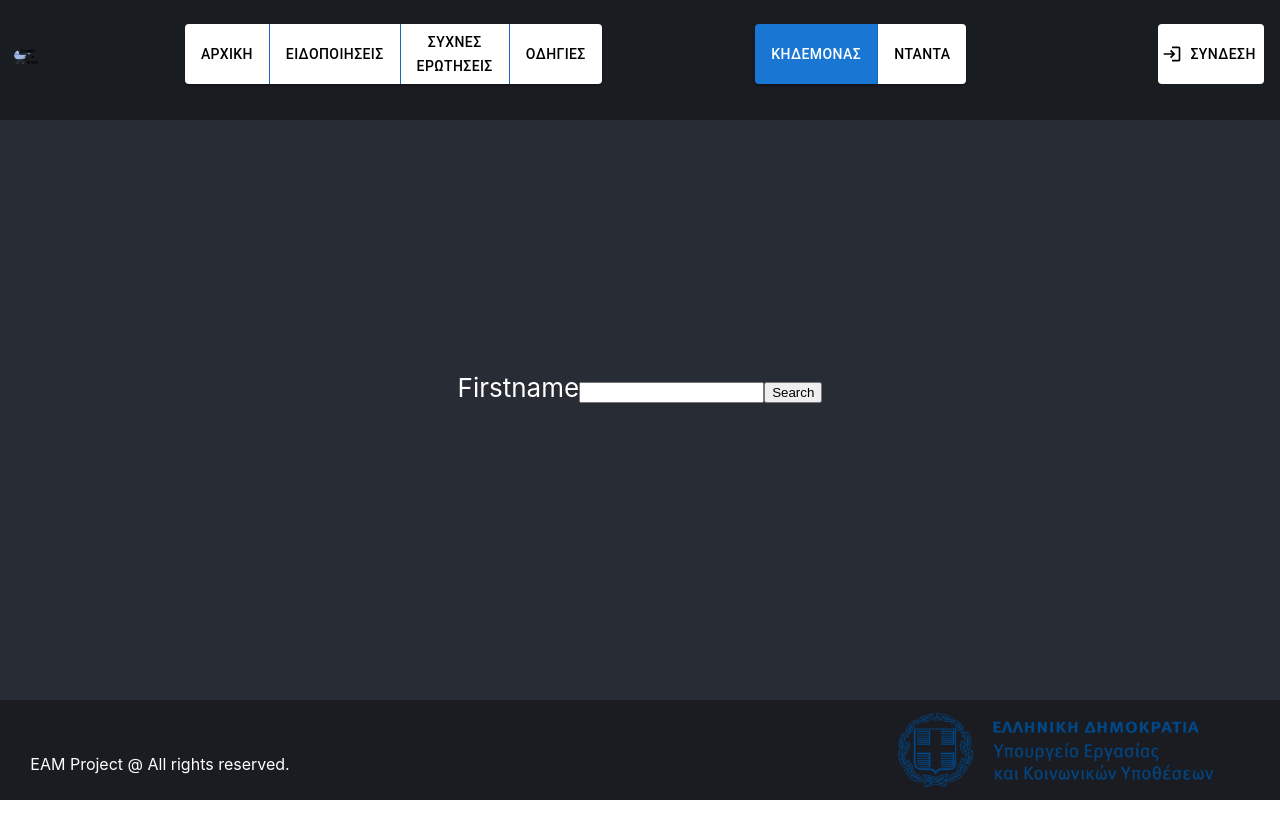
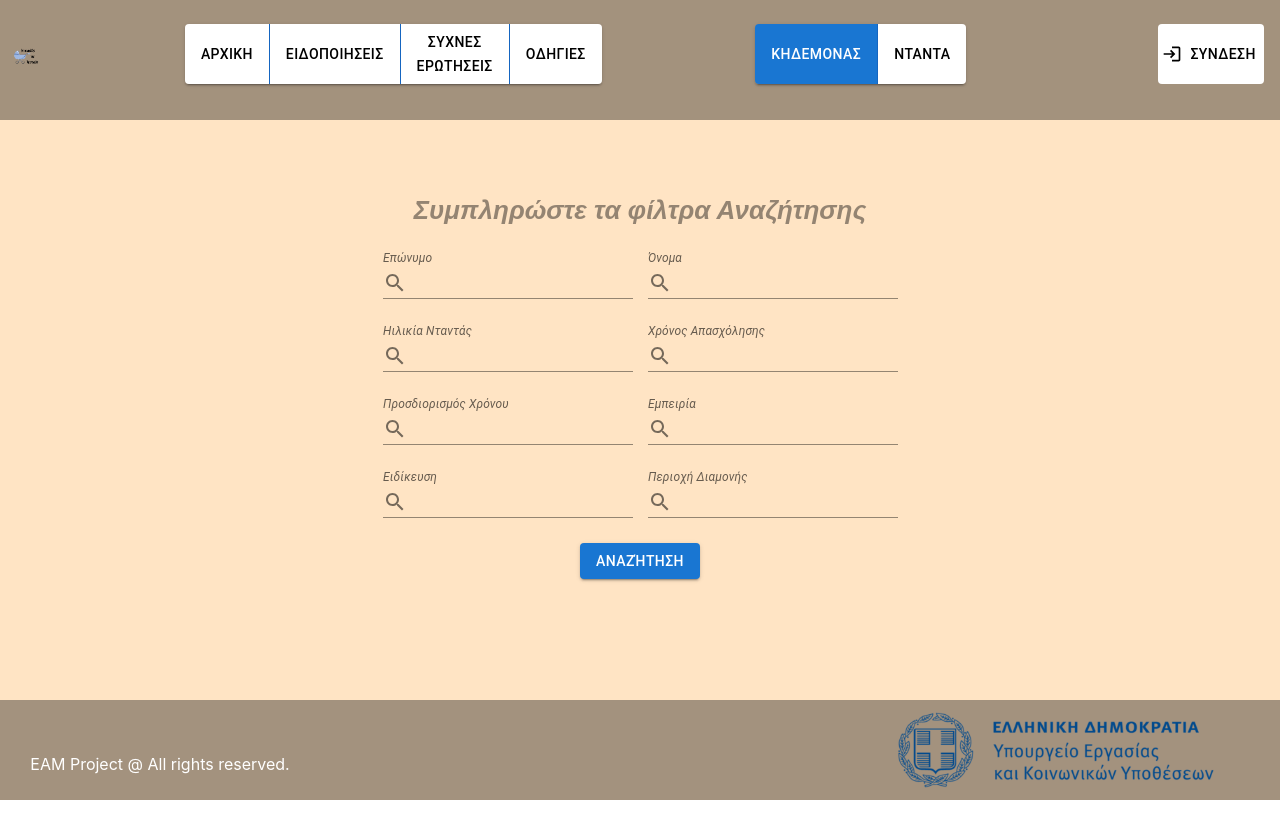
Before and after one commit to argylaz/Ntantades_ths_Geitonias, a React (Create React App) app in the folder react-ntantades-app/: page /Parent/Actions/Search in a window 1280 px wide. Shown: the top 838 px of the page. Built offline with nearby package versions, Linux system fonts and the light colour scheme; no server answers.

Commit message:
Search for Nanny working (not in the correct db)

```diff
--- a/react-ntantades-app/src/App.js
+++ b/react-ntantades-app/src/App.js
@@ -18,6 +18,7 @@ import FundingRequirements from "./pages/FundingRequirements.jsx"
 import ParentsActions from "./pages/ParentsActions.jsx"
 import NannyActions from "./pages/NannyActions.jsx"
 import Search from "./pages/Search.jsx"
+import NannyResults from "./pages/NannyResults.jsx"
 import RequestsNanny from "./pages/RequestsNanny.jsx";
 
 import './StyleSheets/App.css';
@@ -44,6 +45,7 @@ function App() {
               <Route path="/Parent/FundingRequirements" element={<FundingRequirements />} />
               <Route path="/Parent/ParticipationRequirements" element={<ParticipationRequiremenents />} />
               <Route path="/Parent/Actions/Search" element={<Search/>} />
+              <Route path="/Parent/Actions/Search/NannyResults" element={<NannyResults/>} />
               <Route path="/Parent/Actions" element={<ParentsActions/>} />
               <Route path="/Nanny/Actions" element={<NannyActions/>} />
               <Route path="/Nanny/Actions/Requests" element={<RequestsNanny />} />
--- a/react-ntantades-app/src/StyleSheets/App.css
+++ b/react-ntantades-app/src/StyleSheets/App.css
@@ -14,7 +14,8 @@
 }
 
 .App-header {
-  background-color: #282c34;
+  /* background-color: #282c34; */
+  background-color: bisque;
   min-height: 100vh;
   display: flex;
   flex-direction: column;
--- a/react-ntantades-app/src/StyleSheets/HomePage.css
+++ b/react-ntantades-app/src/StyleSheets/HomePage.css
@@ -38,7 +38,9 @@
     position:         relative;
     font-family: Arial, Helvetica, sans-serif;
     font-style: italic;
-    color: rgb(255, 255, 255);
+    color:#948472;
+    /* color: black; */
+    /* color: rgb(255, 255, 255); */
 
 
 }
--- a/react-ntantades-app/src/StyleSheets/Search.css
+++ b/react-ntantades-app/src/StyleSheets/Search.css
@@ -0,0 +1,19 @@
+.search-box {
+    /* Background  */
+    /* width: 100%;
+    height: 100vh; */
+    background-color: bisque;
+
+    /* background-image: url('../images/background_blurred.png'); */
+    /* background-size: cover; */
+    background-position: center;
+    background-repeat: no-repeat;
+
+
+    justify-content: center;
+    align-content: center;
+    position:         relative;
+    font-family: Arial, Helvetica, sans-serif;
+    font-style: italic;
+    color: rgb(255, 255, 255);
+}
--- a/react-ntantades-app/src/pages/Search.jsx
+++ b/react-ntantades-app/src/pages/Search.jsx
@@ -1,43 +1,29 @@
-//
 import React, { useState } from 'react';
+import { useNavigate } from "react-router-dom";
 import { FIREBASE_DB } from '../config/firebase'; // Import your Firebase config
 import { collection, onSnapshot, query, where, } from "firebase/firestore";
+import Button from '@mui/material/Button';
+import Box from '@mui/material/Box';
+import Grid from '@mui/material/Grid';
+import Input from '@mui/material/Input';
+import InputLabel from '@mui/material/InputLabel';
+import InputAdornment from '@mui/material/InputAdornment';
+import FormControl from '@mui/material/FormControl';
+import TextField from '@mui/material/TextField';
+import SearchIcon from  '@mui/icons-material/Search';
 
+import "../StyleSheets/Search.css"
 
-// const getUsers = async () => {
-//   const usersSnapshot = await getDocs(collection(FIREBASE_DB, "users"));
-//   return usersSnapshot.docs.map(doc => ({ id: doc.id, ...doc.data() }));
-// };
 
 function SearchNannies() {
     const [SearchName, setSearchName] = useState("");
+    const [SearchSurname, setSearchSurname] = useState("");
+    const [SearchAge, setSearchAge] = useState("");
     const [results, setResults] = useState([]);
 
-
-    // const q = query(collection(FIREBASE_DB, "users"), where("firstname", "==", true));
+    const navigate = useNavigate();
 
 
-    // const handleSearch = async () => {
-    //     try {
-    //         // const q = query(
-    //         //     // collection(FIREBASE_DB, 'users'),
-    //         //     getUsers(),
-    //         //     where('firstname', '==', SearchName) // Search by FirstName
-    //         // );
-
-    //         const q = query(collection(FIREBASE_DB, "users"), where("firstname", "==", true));
-
-    //         const querySnapshot = await getDocs(q);
-    //         const users = querySnapshot.docs.map((doc) => ({
-    //             id: doc.id,
-    //             ...doc.data(),
-    //         }));
-
-    //         setResults(users);
-    //     } catch (error) {
-    //         console.error('Error fetching nannies:', error);
-    //     }
-    // };
 
     const handleSearch = (event) => {
 
@@ -46,25 +32,33 @@ function SearchNannies() {
         try {
 
             // get collection
-            const colRef = collection(FIREBASE_DB,"users")
+            const colRef = collection(FIREBASE_DB,"users");
 
 
             // queries
-            const q = query(colRef, where("firstname", "==", SearchName))
+            const queries = [
+                query(colRef, where("firstname", "==", SearchName)),
+                query(colRef, where("lastname", "==", SearchSurname)),
+                query(colRef, where("age", "==", SearchAge))
+            ];
 
+            // const q = query(colRef, where("firstname", "==", SearchName))
 
+            let comb_results = [];
             // real time collection data
-            onSnapshot(q, (snapshot) => {
-                let names = []
-                snapshot.docs.forEach((doc) => {
-                    names.push({...doc.data(), id: doc.id})
-                })
-                console.log(names)
-                setResults(names)
-            })
-
+            queries.forEach((q) => {
+                onSnapshot(q, (snapshot) => {
+                    let names = [];
+                    snapshot.docs.forEach((doc) => {
+                        names.push({...doc.data(), id: doc.id});
+                    });
+                console.log(names);
+                comb_results = [...comb_results, ...names];
+                setResults(comb_results);
+                navigate("NannyResults", { state: { results: comb_results } });
+                });
+            });
         }
-
         catch (error){
             console.error(error.message)
         }
@@ -75,15 +69,167 @@ function SearchNannies() {
 
     return (
 
-        <div>
-            <form>
-                <label>Firstname</label>
+        <div className='search-box' >
+
+            <header style={{color:"#948472",}}> <b>Συμπληρώστε τα φίλτρα Αναζήτησης</b></header>
+
+
+            <Box sx={{ flexGrow: 1, }}>
+
+
+                <Grid container spacing={2} style={{margin:"25px",}}>
+
+                <FormControl variant="standard" style={{marginRight:"15px"}}>
+                    <InputLabel htmlFor="input-with-icon-adornment">
+                    Επώνυμο
+                    </InputLabel>
+                    <Input
+                        id="input-with-icon-adornment"
+                        onChange={(e) => setSearchSurname(e.target.value)}
+                        startAdornment={
+                        <InputAdornment position="start">
+                        <SearchIcon />
+                        </InputAdornment>
+                        }
+                    />
+                </FormControl>
+
+
+                <FormControl variant="standard" >
+                    <InputLabel htmlFor="input-with-icon-adornment">
+                    Όνομα
+                    </InputLabel>
+                    <Input
+                        id="input-with-icon-adornment"
+                        onChange={(e) => setSearchName(e.target.value)}
+                        startAdornment={
+                        <InputAdornment position="start">
+                        <SearchIcon />
+                        </InputAdornment>
+                        }
+                    />
+                </FormControl>
+
+                </Grid>
+
+                <Grid container spacing={2} style={{margin:"25px",}}>
+
+                    <FormControl variant="standard" style={{marginRight:"15px"}}>
+                        <InputLabel htmlFor="input-with-icon-adornment">
+                        Ηιλικία Νταντάς
+                        </InputLabel>
+                        <Input
+                            id="input-with-icon-adornment"
+                            onChange={(e) => setSearchAge(e.target.value)}
+                            startAdornment={
+                            <InputAdornment position="start">
+                            <SearchIcon />
+                            </InputAdornment>
+                            }
+                        />
+                    </FormControl>
+
+
+                    <FormControl variant="standard" >
+                        <InputLabel htmlFor="input-with-icon-adornment">
+                        Χρόνος Απασχόλησης
+                        </InputLabel>
+                        <Input
+                            id="input-with-icon-adornment"
+                            onChange={(e) => setSearchName(e.target.value)}
+                            startAdornment={
+                            <InputAdornment position="start">
+                            <SearchIcon />
+                            </InputAdornment>
+                            }
+                        />
+                    </FormControl>
+
+                </Grid>
+
+                <Grid container spacing={2} style={{margin:"25px",}}>
+
+                    <FormControl variant="standard" style={{marginRight:"15px"}}>
+                        <InputLabel htmlFor="input-with-icon-adornment">
+                        Προσδιορισμός Χρόνου
+                        </InputLabel>
+                        <Input
+                            id="input-with-icon-adornment"
+                            onChange={(e) => setSearchName(e.target.value)}
+                            startAdornment={
+                            <InputAdornment position="start">
+                            <SearchIcon />
+                            </InputAdornment>
+                            }
+                        />
+                    </FormControl>
+
+
+                    <FormControl variant="standard">
+                        <InputLabel htmlFor="input-with-icon-adornment">
+                        Εμπειρία
+                        </InputLabel>
+                        <Input
+                            id="input-with-icon-adornment"
+                            onChange={(e) => setSearchName(e.target.value)}
+                            startAdornment={
+                            <InputAdornment position="start">
+                            <SearchIcon />
+                            </InputAdornment>
+                            }
+                        />
+                    </FormControl>
+
+                </Grid>
+
+                <Grid container spacing={2} style={{margin:"25px",}}>
+
+
+                    <FormControl variant="standard" style={{marginRight:"15px"}}>
+                        <InputLabel htmlFor="input-with-icon-adornment">
+                        Ειδίκευση
+                        </InputLabel>
+                        <Input
+                            id="input-with-icon-adornment"
+                            onChange={(e) => setSearchName(e.target.value)}
+                            startAdornment={
+                                <InputAdornment position="start">
+                            <SearchIcon />
+                            </InputAdornment>
+                            }
+                            />
+                    </FormControl>
+
+
+                    <FormControl variant="standard">
+                        <InputLabel htmlFor="input-with-icon-adornment">
+                        Περιοχή Διαμονής
+                        </InputLabel>
+                        <Input
+                            id="input-with-icon-adornment"
+                            onChange={(e) => setSearchName(e.target.value)}
+                            startAdornment={
+                                <InputAdornment position="start">
+                            <SearchIcon />
+                            </InputAdornment>
+                            }
+                            />
+                    </FormControl>
+
+                </Grid>
+
+                <Button onClick={handleSearch} variant='contained'>Αναζήτηση</Button>
+
+            </Box>
+
+            {/* <form>
+                <label color='black'>Firstname</label>
                 <input type="text" name="firstname" required onChange={(e) => setSearchName(e.target.value)}/>
 
                 <button onClick={handleSearch}> Search </button>
-            </form>
+            </form>    */
 
-            <ul> {results.map((name) => ( <li key={name.id}>{name.firstname} {name.lastname}</li> ))} </ul>
+            <ul> {results.map((name) => ( <li key={name.id}>{name.firstname} {name.lastname}</li> ))} </ul> }
 
         </div>
     );
```
Also changed, not shown: react-ntantades-app/src/pages/NannyResults.jsx (added, +42 -0 lines).
